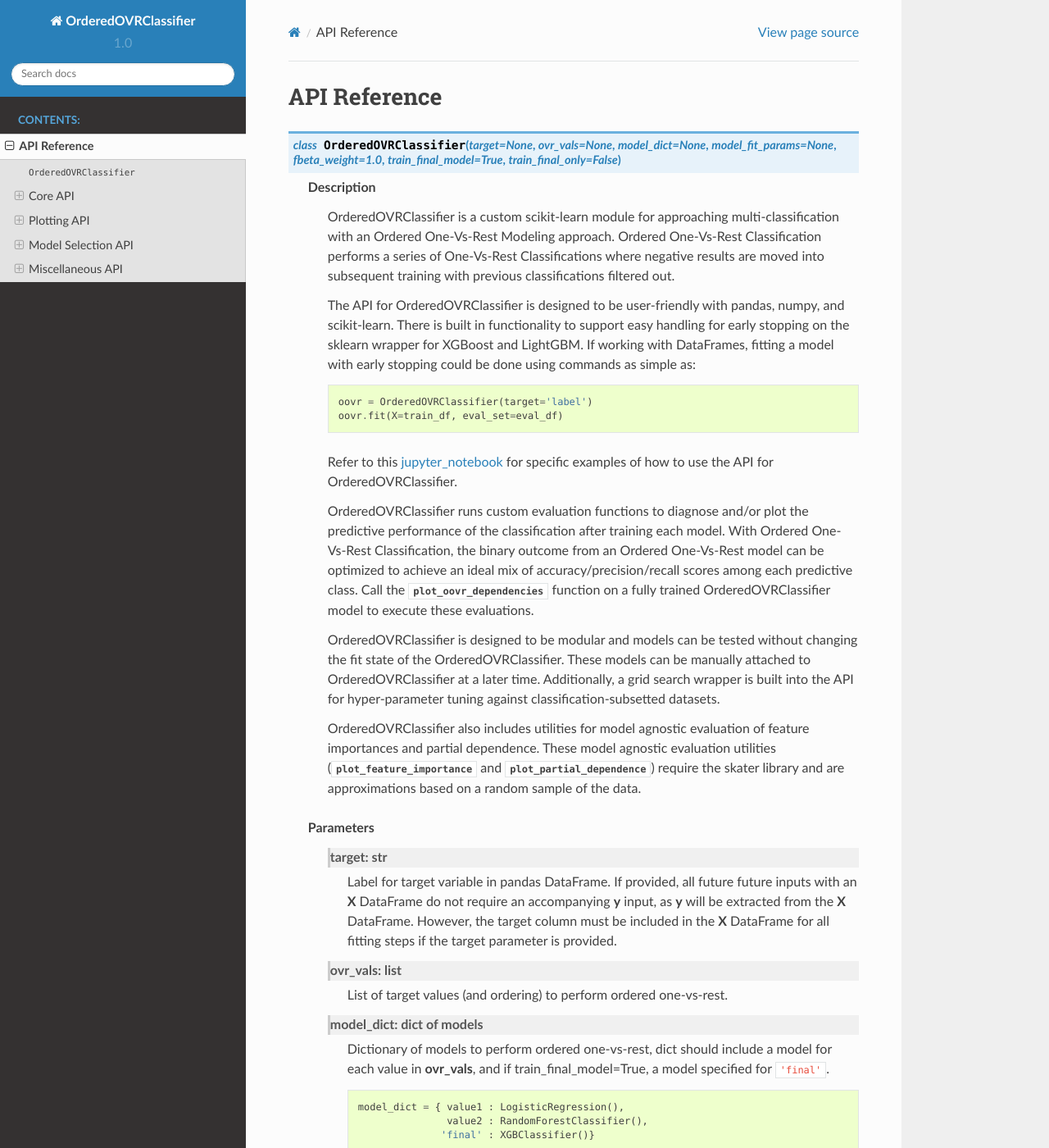
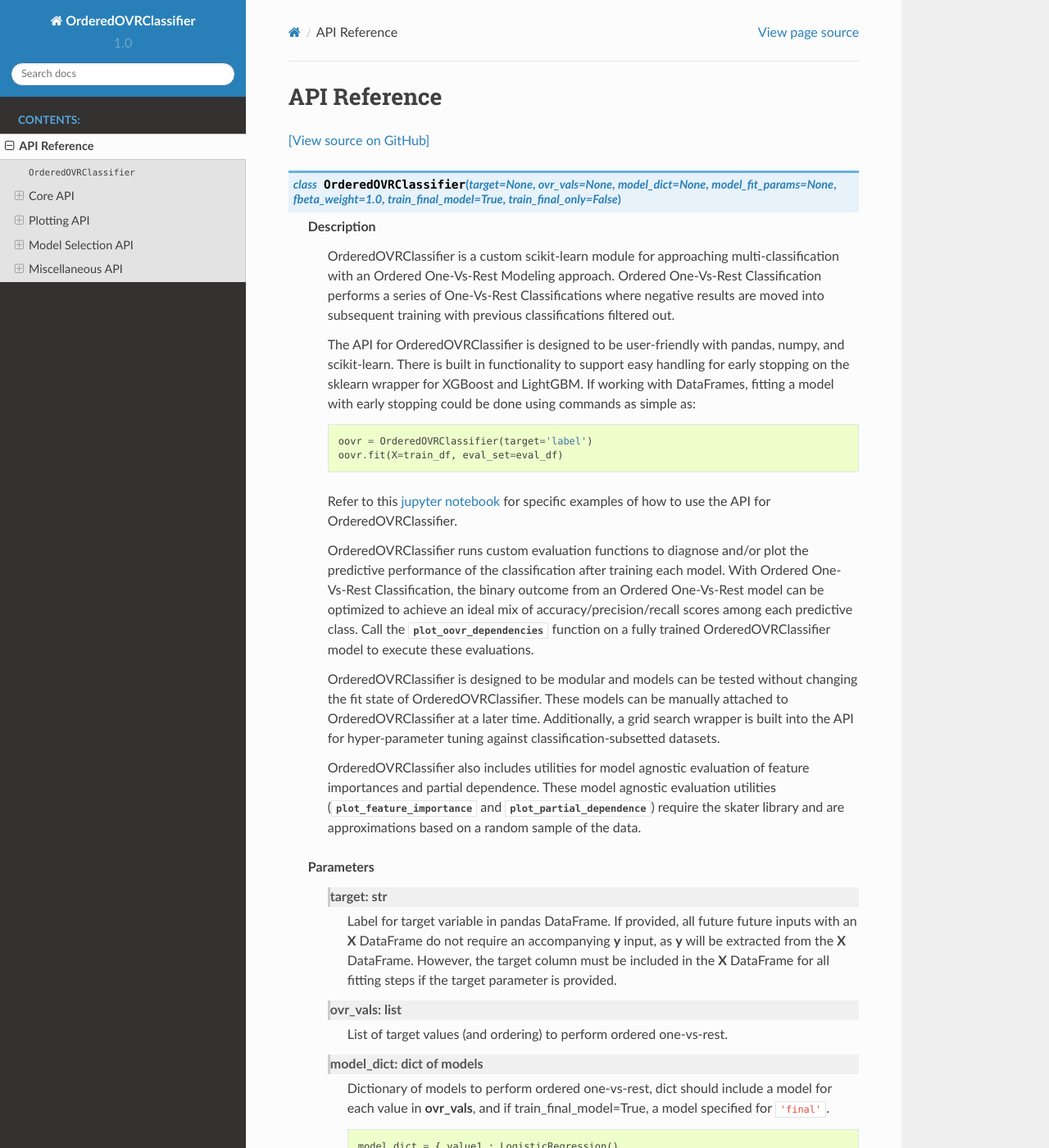
Before and after one commit to alvinthai/OrderedOVRClassifier, a Sphinx documentation site: the page built from docs/api_reference.rst, in a window 1280 px wide and 1400 px high. Shown: the whole window at 82% size. Built offline with Sphinx 7.4.7 and the Read the Docs theme 2.0.0, drawn with Linux system fonts in a browser that asks for light colours; some of the changed text lies outside the part shown.

Commit message:
documenation updates

```diff
--- a/docs/api_reference.rst
+++ b/docs/api_reference.rst
@@ -1,5 +1,9 @@
 API Reference
 =============
+
+.. _`[View source on GitHub]`: https://github.com/alvinthai/OrderedOVRClassifier/blob/master/OrderedOVRClassifier/classifier.py
+
+`[View source on GitHub]`_
 
 .. py:class:: OrderedOVRClassifier(target=None, ovr_vals=None, model_dict=None, model_fit_params=None, fbeta_weight=1.0, train_final_model=True, train_final_only=False)
 
@@ -14,13 +18,13 @@ API Reference
        oovr = OrderedOVRClassifier(target='label')
        oovr.fit(X=train_df, eval_set=eval_df)
 
-    .. _jupyter_notebook: http://nbviewer.jupyter.org/github/alvinthai/OrderedOVRClassifier/blob/master/examples/example.ipynb
+    .. _`jupyter notebook`: http://nbviewer.jupyter.org/github/alvinthai/OrderedOVRClassifier/blob/master/examples/example.ipynb
 
-    Refer to this jupyter_notebook_ for specific examples of how to use the API for OrderedOVRClassifier.
+    Refer to this `jupyter notebook`_ for specific examples of how to use the API for OrderedOVRClassifier.
 
     OrderedOVRClassifier runs custom evaluation functions to diagnose and/or plot the predictive performance of the classification after training each model. With Ordered One-Vs-Rest Classification, the binary outcome from an Ordered One-Vs-Rest model can be optimized to achieve an ideal mix of accuracy/precision/recall scores among each predictive class. Call the :class:`plot_oovr_dependencies` function on a fully trained OrderedOVRClassifier model to execute these evaluations.
 
-    OrderedOVRClassifier is designed to be modular and models can be tested without changing the fit state of the OrderedOVRClassifier. These models can be manually attached to OrderedOVRClassifier at a later time. Additionally, a grid search wrapper is built into the API for hyper-parameter tuning against classification-subsetted datasets.
+    OrderedOVRClassifier is designed to be modular and models can be tested without changing the fit state of OrderedOVRClassifier. These models can be manually attached to OrderedOVRClassifier at a later time. Additionally, a grid search wrapper is built into the API for hyper-parameter tuning against classification-subsetted datasets.
 
     OrderedOVRClassifier also includes utilities for model agnostic evaluation of feature importances and partial dependence. These model agnostic evaluation utilities (:class:`plot_feature_importance` and :class:`plot_partial_dependence`) require the skater library and are approximations based on a random sample of the data.
 
@@ -115,7 +157,7 @@ Core API
           Predicted multi-class targets.
 
 
-.. py:method:: OrderedOVRClassifier.predict_proba(self, X, drop_cols=None, score_type='uniform')
+.. py:method:: OrderedOVRClassifier.predict_proba(self, X, score_type='uniform', drop_cols=None)
 
   **Description**
 
@@ -132,11 +174,11 @@ Core API
       X: array-like, shape = [n_samples, n_features]
           Data used for predictions.
 
+      score_type: str, optional, default: 'uniform'
+          Acceptable inputs are 'raw', 'chained', and 'uniform'.
+
       drop_cols: list of str, optional
           Labels of columns to ignore in modeling, only applicable to pandas DataFrame X input.
-
-      score_type: str, optional, default: 'uniform'
-          Acceptable inputs are 'raw', 'chained', and 'uniform'.
 
   **Returns**
 
```
Also changed, not shown: other parts of docs/api_reference.rst (+39 -1 lines), 1 other file.
